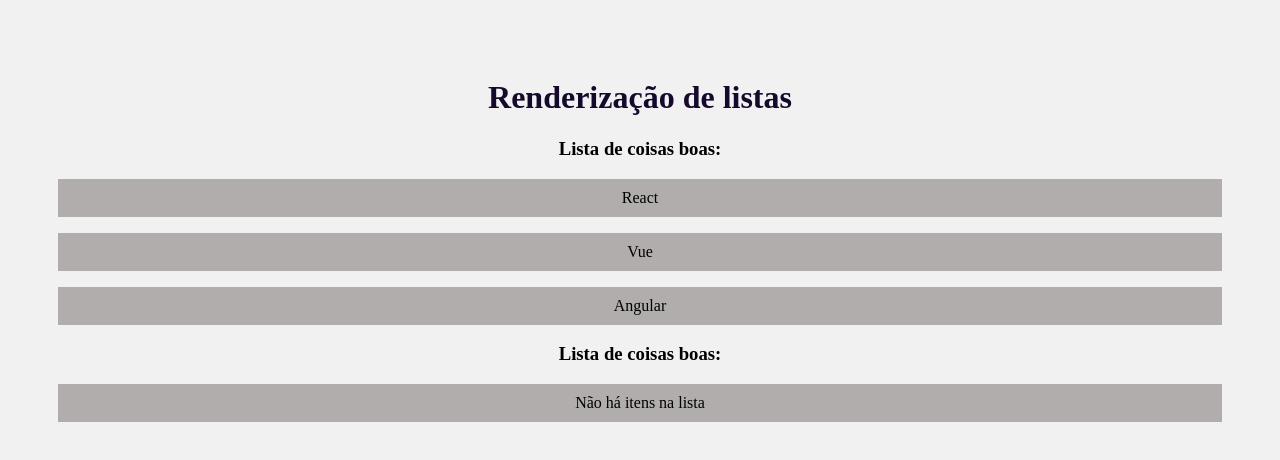
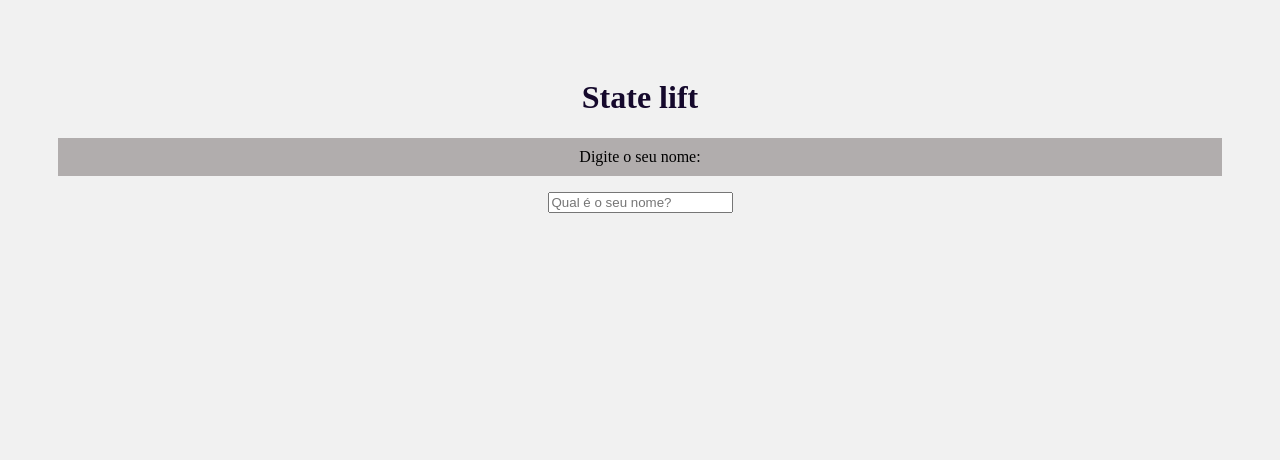
Before and after one commit to Picanho/meu-projeto, a React (Create React App) app: page / in a window 1280 px wide. Shown: the top 460 px of the page. Built offline with nearby package versions, Linux system fonts and the light colour scheme.

Commit message:
State lift

```diff
--- a/src/App.js
+++ b/src/App.js
@@ -1,16 +1,14 @@
+import { useState } from "react";
 import "./App.css";
-import OutraLista from "./components/OutraLista";
-
-
+import Saudacao from "./components/Saudacao";
+import SeuNome from "./components/SeuNome";
 function App() {
-  const meusItens = ["React", "Vue", "Angular"];
-
+  const [nome, setNome] = useState();
   return (
     <div className="App">
-      <h1>Renderização de listas</h1>
-      <OutraLista itens={meusItens} />
-      <OutraLista itens={[]} />
-
+      <h1>State lift</h1>
+      <SeuNome setNome={setNome} />
+      <Saudacao nome={nome} />
     </div>
   );
 }
--- /dev/null
+++ b/src/components/Saudacao.js
@@ -0,0 +1,14 @@
+function Saudacao({ nome }) {
+
+function gerarSaudacao(algumNome) {
+    return `Ola ${algumNome}!`
+}
+
+    return (
+        <>
+        {nome && <p>{gerarSaudacao(nome)}</p>}
+        </>
+    );
+}
+
+export default Saudacao;
--- /dev/null
+++ b/src/components/SeuNome.js
@@ -0,0 +1,11 @@
+function SeuNome({ setNome }) {
+
+  return (
+    <div>
+      <p>Digite o seu nome:</p>
+      <input type="text" placeholder="Qual é o seu nome?" onChange={(e) => setNome(e.target.value)}/>
+    </div>
+  );
+}
+
+export default SeuNome;
```
